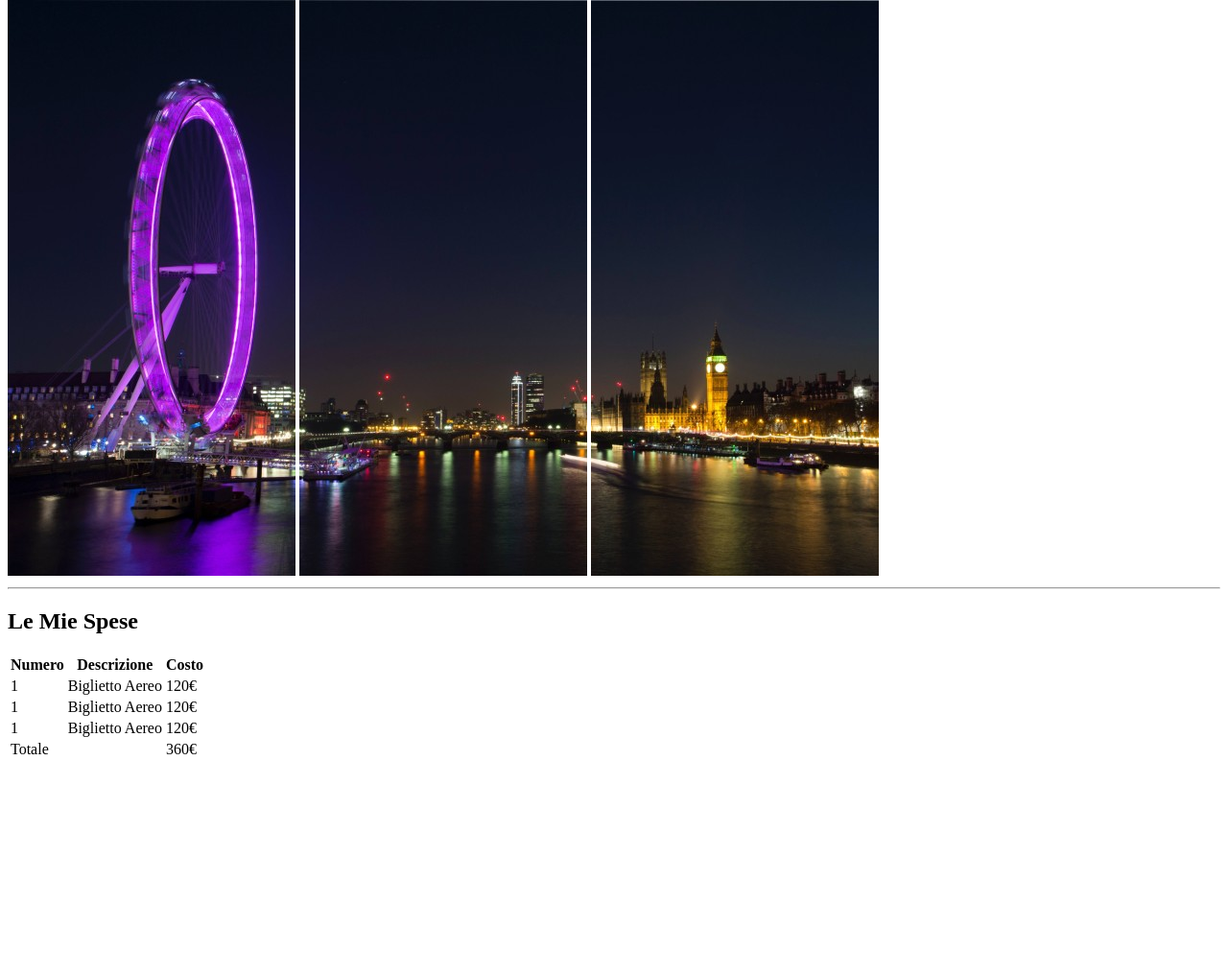
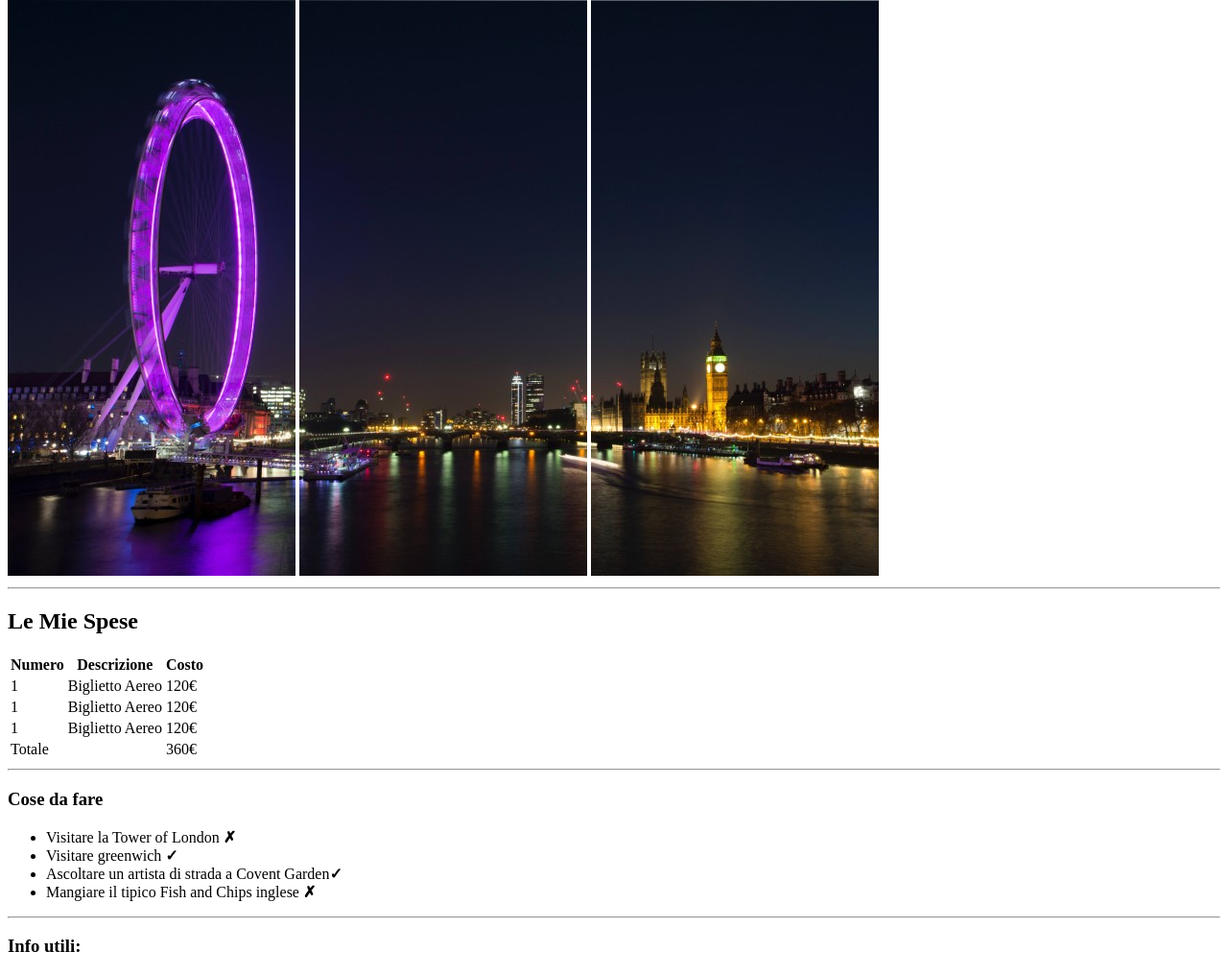
Before and after one commit to LucaConiglio/html-london-trip, a plain HTML site: page index.html in a window 1280 px wide. Shown: the part 66-1082 px from the top of the page at 96% size. Before the commit the page ends 867 px from the top, so only its background shows below. Drawn offline with Linux system fonts and the light colour scheme.

Commit message:
aggiunti  2 step cose da fare ed info utili ultima

```diff
--- a/index.html
+++ b/index.html
@@ -1,7 +1,9 @@
 <html lang="en">
+
 <head>
     <title>London_Trip</title>
 </head>
+
 <body>
     <!--titolo ed immagini-->
     <div>
@@ -52,5 +54,26 @@
             </tfoot>
         </table>
     </div>
+    <hr>
+    <!--Altro titolo ed elenco con cose da fare-->
+    <div>
+        <h3>
+            Cose da fare
+        </h3>
+        <ul>
+            <li>Visitare la Tower of London <strong> &#10007;</strong></li>
+            <li>Visitare greenwich <strong>&#10003;</strong></li>
+            <li>Ascoltare un artista di strada a Covent Garden<strong>&#10003;</strong></li>
+            <li>Mangiare il tipico Fish and Chips inglese<strong> &#10007;</strong></li>
+        </ul>
+    </div>
+    <hr>
+    <!--titolo info ed elecon numerato e sotto puntato-->
+    <div>
+        <h3>
+            Info utili:
+        </h3>
+    </div>
 </body>
+
 </html>
```
